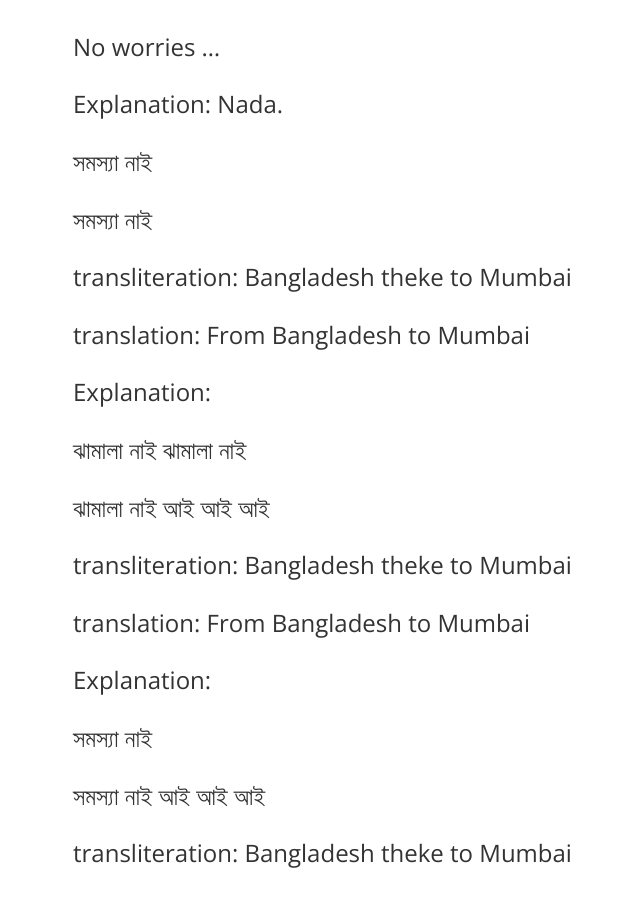
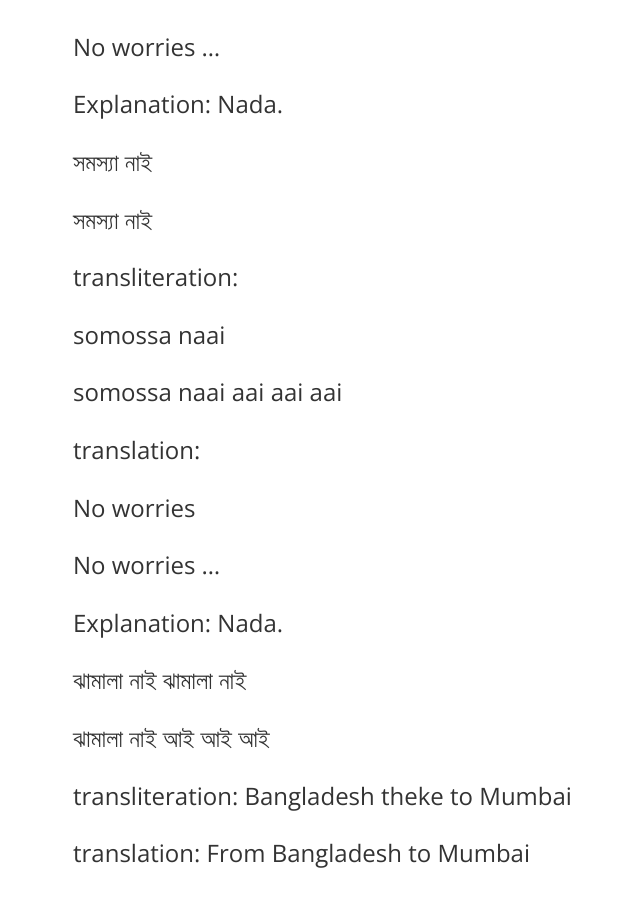
Before and after one commit to damnArin/damnArin.github.io, a Jekyll site: the page built from _posts/2020-06-28-Bhanga Bangla - Bangla Hiphop - Mumble Rap.md, in a window 1280 px wide and 900 px high, scrolled down 13404 px. Shown: the whole window, without its empty margins (119-759 px from the left). Built offline with Jekyll 4.4.1, drawn with Linux system fonts in a browser that asks for light colours; comment, search, counter and statistics services are not loaded.

Commit message:
Update 2020-06-28-Bhanga Bangla - Bangla Hiphop - Mumble Rap.md

```diff
--- a/_posts/2020-06-28-Bhanga Bangla - Bangla Hiphop - Mumble Rap.md
+++ b/_posts/2020-06-28-Bhanga Bangla - Bangla Hiphop - Mumble Rap.md
@@ -372,12 +372,20 @@
 
 সমস্যা নাই
 
-transliteration: Bangladesh theke to Mumbai
+transliteration:
 
-translation: From Bangladesh to Mumbai
+somossa naai
+
+somossa naai aai aai aai
+
+translation:
+
+No worries
+
+No worries ...
 
 Explanation:
-
+Nada.
 
 
 ঝামালা নাই ঝামালা নাই
```
